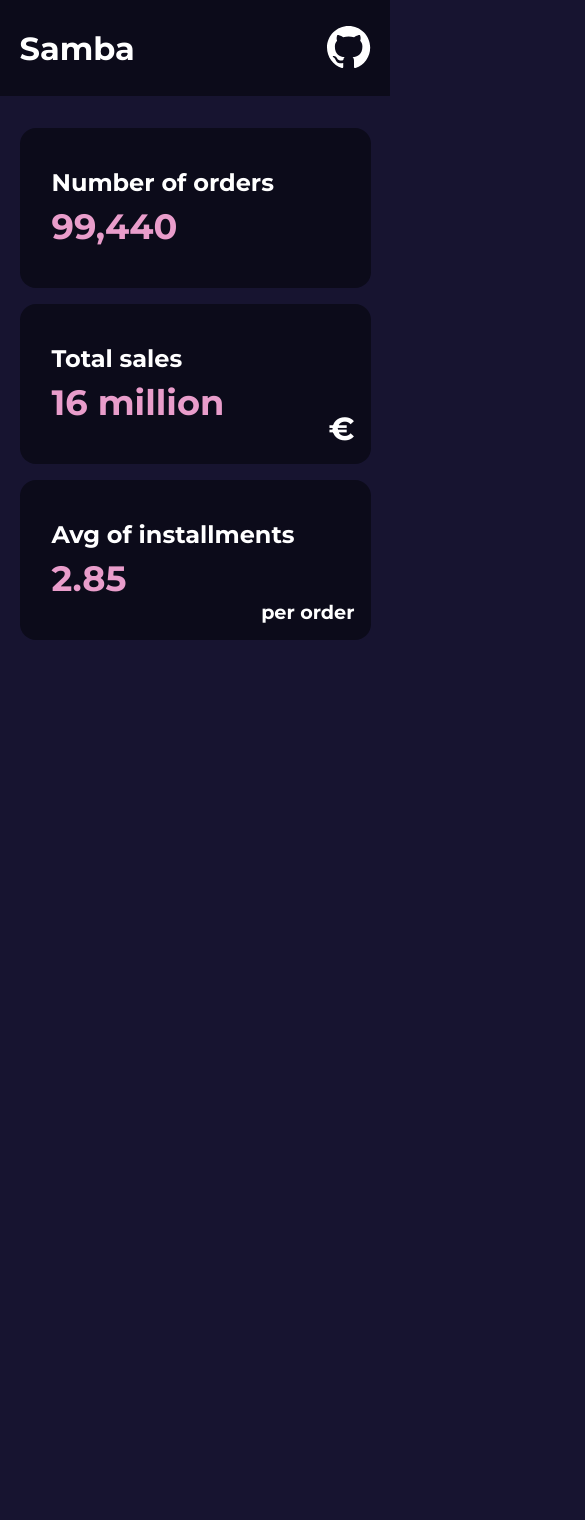
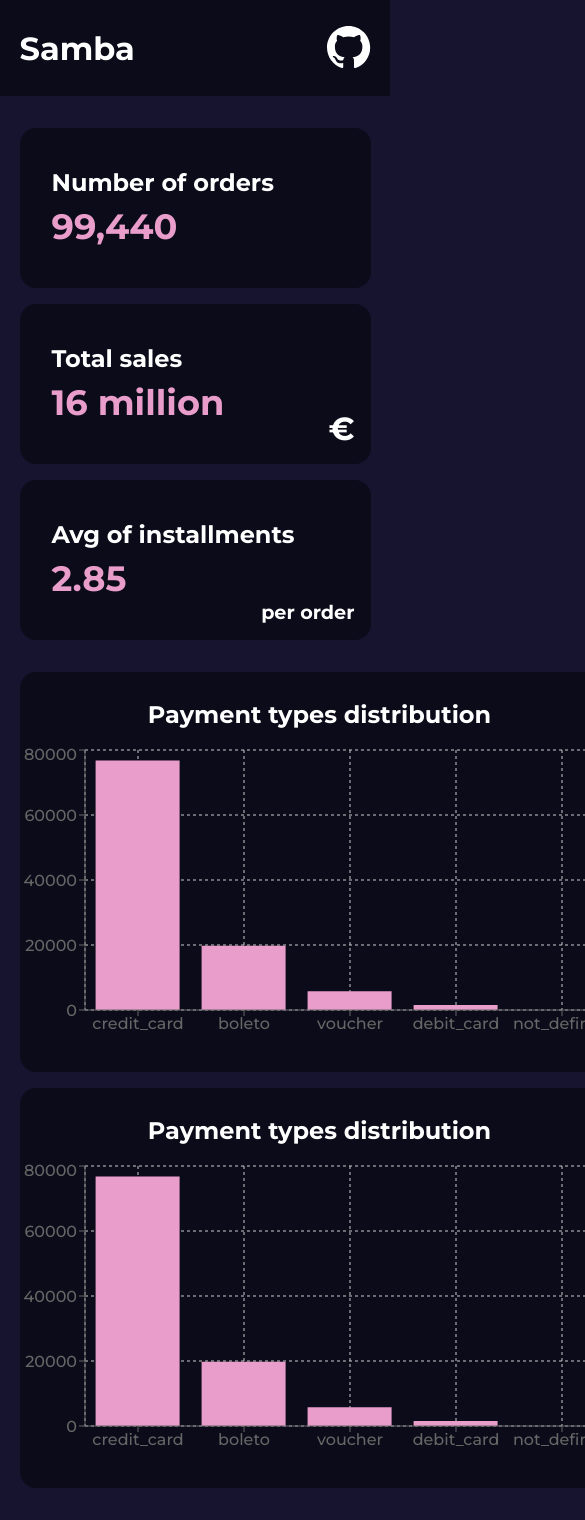
Before and after one commit to sergiopm97/samba, a React (Vite) app: page / in a window 390 px wide. Shown: the top 1520 px of the page, 585 px wide, since content can reach past the window. Before the commit the page ends 844 px from the top, so only its background shows below. Built offline with nearby package versions, Linux system fonts and the light colour scheme.

Commit message:
Implement payment method distribution plot
Implementation of a plot in its desktop and tablet version representing the number of times paid for each of the available payment methods

```diff
--- a/package.json
+++ b/package.json
@@ -10,6 +10,7 @@
   "dependencies": {
     "react": "^18.0.0",
     "react-dom": "^18.0.0",
+    "recharts": "^2.1.12",
     "sass": "^1.53.0"
   },
   "devDependencies": {
--- a/src/App.jsx
+++ b/src/App.jsx
@@ -2,16 +2,21 @@ import Header from "./components/header/Header";
 import OrdersKPI from "./components/ordersKPI/OrdersKPI";
 import SalesKPI from "./components/salesKPI/salesKPI";
 import InstallmentsKPI from "./components/installmentsKPI/InstallmentsKPI";
+import PaymentTypesPlot from "./components/paymentTypesPlot/PaymentTypesPlot";
 import "./App.scss";
 
 function App() {
   return (
     <>
       <Header />
-      <div className="kpis-container">
+      <div className="dashboard-container">
         <OrdersKPI />
         <SalesKPI />
         <InstallmentsKPI />
+      </div>
+      <div className="dashboard-container">
+        <PaymentTypesPlot />
+        <PaymentTypesPlot />
       </div>
     </>
   );
--- a/src/App.scss
+++ b/src/App.scss
@@ -1,6 +1,6 @@
 @import "./scss/variables";
 
-.kpis-container {
+.dashboard-container {
   width: 90%;
   flex-wrap: wrap;
   margin: 2rem auto;
--- /dev/null
+++ b/src/components/colors.jsx
@@ -0,0 +1,9 @@
+const colors = {
+  pink: "#e99dcb",
+  softBlue: "#8099e9",
+  mediumBlue: "#171430",
+  darkBlue: "#0c0b1a",
+  white: "#ffffff",
+};
+
+export default colors;
--- /dev/null
+++ b/src/components/paymentTypesPlot/PaymentTypesPlot.jsx
@@ -0,0 +1,44 @@
+import payments from "../../data/payments.json";
+import { BarChart, Bar, XAxis, YAxis, CartesianGrid, Tooltip } from "recharts";
+import "./PaymentTypesPlot.scss";
+import colors from "../colors";
+
+function PaymentTypesPlot() {
+  let paymentTypes = payments.payment_types;
+
+  return (
+    <div className="payment-types-kpi-container">
+      <h1 className="payment-types-kpi-container--title">Payment types distribution</h1>
+      <BarChart width={600} height={300} data={paymentTypes}>
+        <CartesianGrid strokeDasharray="3 3" />
+        <Tooltip cursor={{ fill: colors.mediumBlue, opacity: 0.75 }} content={<CustomToolTip />} />
+        <Bar dataKey="Count" fill={colors.pink} />
+        <XAxis dataKey="Payment type" />
+        <YAxis />
+      </BarChart>
+    </div>
+  );
+}
+
+function CustomToolTip({ active, payload, label }) {
+  if (active) {
+    return (
+      <div className="custom-tooltip">
+        <h1 className="custom-tooltip--title">{label}</h1>
+        <h1 className="custom-tooltip--value">{formatPayload(payload[0].value)}</h1>
+      </div>
+    );
+  }
+}
+
+function formatPayload(payload) {
+  if (payload.toString().length === 5) {
+    return payload.toString().substring(0, 2) + "," + payload.toString().substring(2, 6);
+  } else if (payload.toString().length === 4) {
+    return payload.toString().substring(0, 1) + "," + payload.toString().substring(1, 5);
+  } else {
+    return payload.toString();
+  }
+}
+
+export default PaymentTypesPlot;
--- /dev/null
+++ b/src/components/paymentTypesPlot/PaymentTypesPlot.scss
@@ -0,0 +1,44 @@
+@import "../../scss/variables";
+
+.payment-types-kpi-container {
+  gap: 1rem;
+  height: 25rem;
+  border-radius: 1rem;
+  justify-content: center;
+  background-color: $dark-blue;
+  flex-direction: column;
+  transition: 0.5s ease;
+  align-items: center;
+  display: flex;
+  flex-grow: 1;
+
+  &:hover {
+    box-shadow: 8px 8px 0px 0px $pink;
+  }
+
+  &--title {
+    font-size: 1.5rem;
+  }
+}
+
+.custom-tooltip {
+  width: 8rem;
+  height: 4rem;
+  justify-content: center;
+  background-color: $soft-blue;
+  flex-direction: column;
+  border-radius: 1rem;
+  display: flex;
+  opacity: 0.9;
+
+  &--title {
+    font-size: 0.8rem;
+    margin: 0rem 0.6rem 0rem 0.6rem;
+    opacity: 0.5;
+  }
+
+  &--value {
+    font-size: 1rem;
+    margin: 0rem 0.6rem 0rem 0.6rem;
+  }
+}
--- a/src/data/payments.json
+++ b/src/data/payments.json
@@ -1 +1,12 @@
-{ "number_of_orders": 99440, "total_sales": 16008872.12, "avg_installments": 2.853348863176944 }
+{
+  "number_of_orders": 99440,
+  "total_sales": 16008872.12,
+  "avg_installments": 2.853348863176944,
+  "payment_types": [
+    { "Payment type": "credit_card", "Count": 76795 },
+    { "Payment type": "boleto", "Count": 19784 },
+    { "Payment type": "voucher", "Count": 5775 },
+    { "Payment type": "debit_card", "Count": 1529 },
+    { "Payment type": "not_defined", "Count": 3 }
+  ]
+}
```
Also changed, not shown: 2 other files (tests, documents, lock files or other folders).
